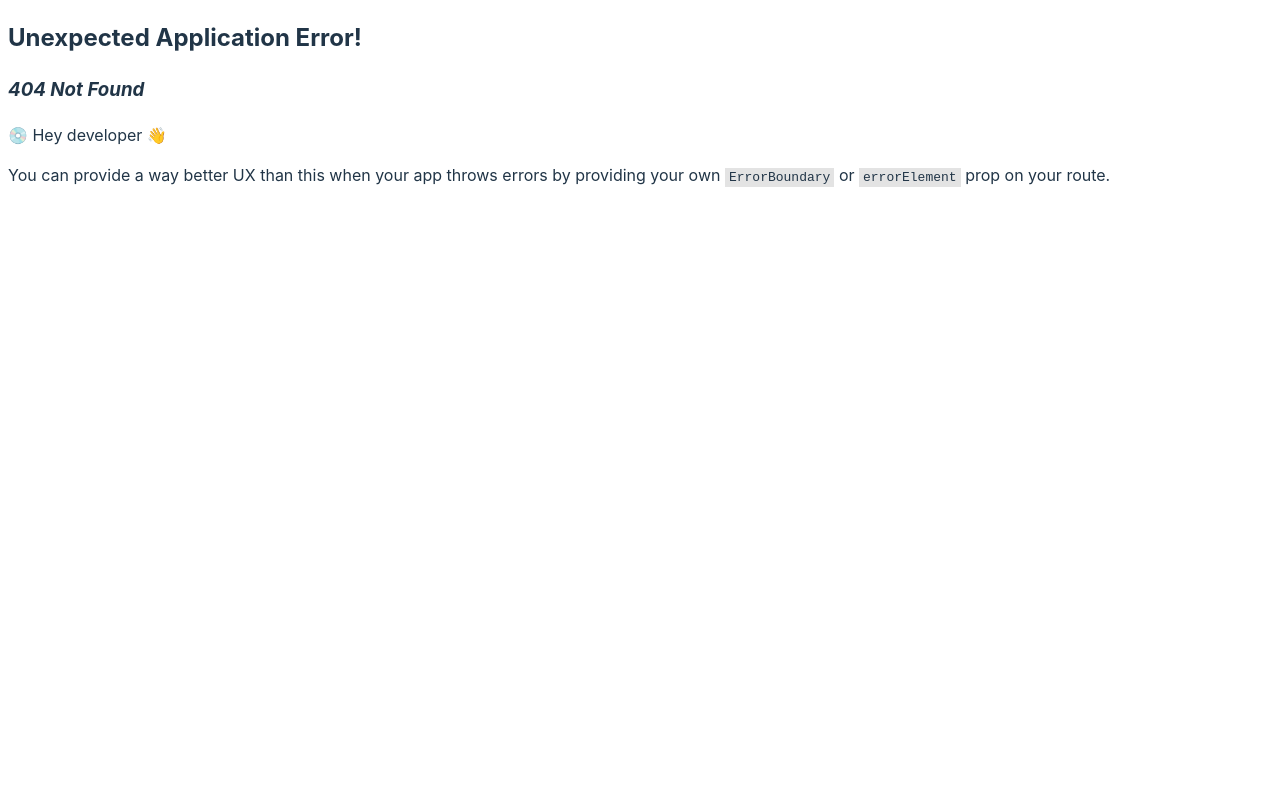
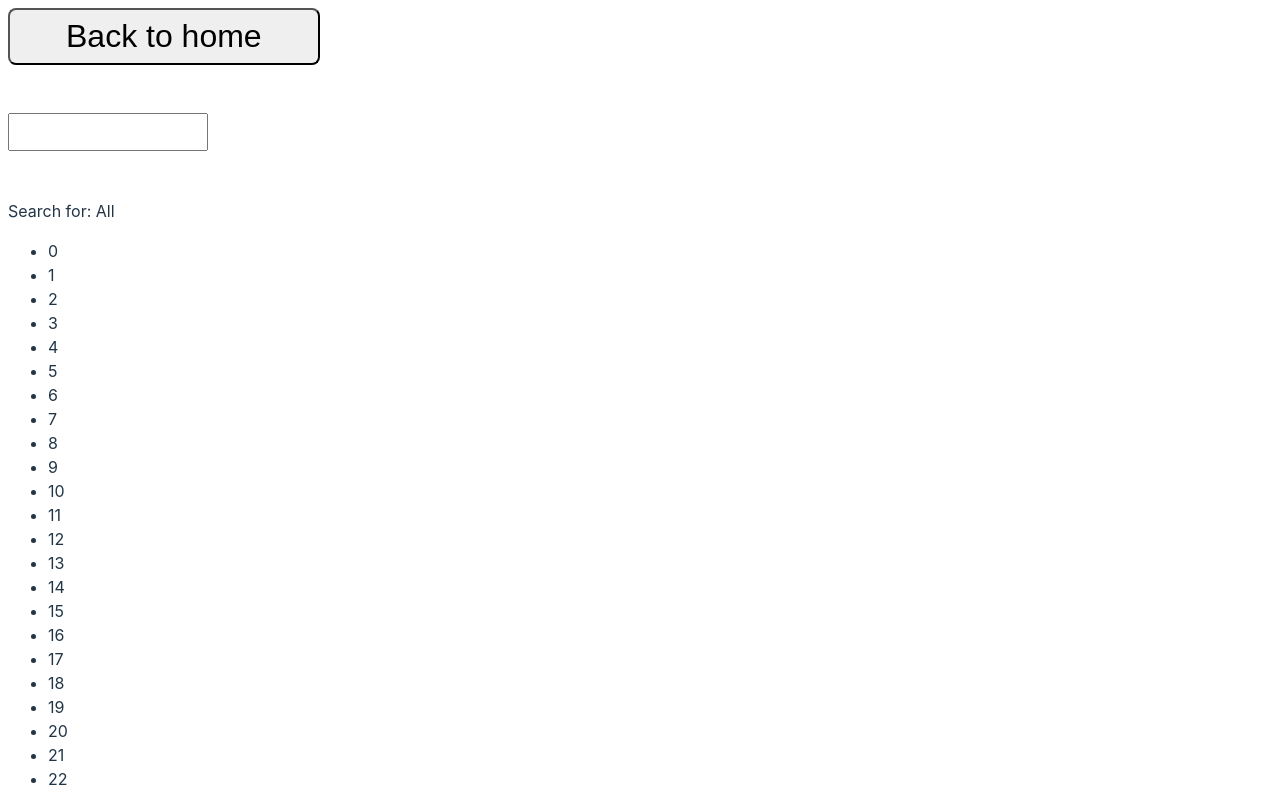
Before and after one commit to tanvir1017/react-hooks, a React (Vite) app: page /search in a window 1280 px wide. Before the commit this address had no page. Shown: the top 795 px of the page. Built offline with nearby package versions, Linux system fonts and the light colour scheme.

Commit message:
feat: 🎸 Adapted 🚀🪝 useDeferrredValue hooks
BREAKING CHANGE: 🧨 Adapted 🚀🪝 useDeferrredValue hooks

```diff
--- /dev/null
+++ b/src/components/defferedValue/DeferredValue.jsx
@@ -0,0 +1,70 @@
+import * as React from "react";
+import { Link } from "react-router-dom";
+
+const { useState, useTransition, useDeferredValue, useEffect, useRef } = React;
+
+const bigArray = [...Array(20000).keys()];
+
+const DeferredValue = () => {
+  const [items, shoItems] = useState(bigArray);
+  const [isPending, startTransition] = useTransition();
+  const [inputValue, setInputValue] = useState("");
+  const deferredValue = useDeferredValue(inputValue);
+
+  const handleChange = (e) => {
+    setInputValue(e.target.value);
+  };
+
+  useEffect(() => {
+    startTransition(() => {
+      console.log(deferredValue);
+      const filteredValue = bigArray.filter((items) =>
+        items.toString().includes(deferredValue)
+      );
+      shoItems(filteredValue);
+    });
+  }, [deferredValue]);
+
+  const content = (
+    <section style={isPending ? { opacity: 0.4 } : null}>
+      <p>Search for: {deferredValue || "All"}</p>
+      {isPending ? <p>Loading...</p> : null}
+      <ul>
+        {items.map((item) => (
+          <li key={item}>{item}</li>
+        ))}
+      </ul>
+    </section>
+  );
+
+  return (
+    <>
+      <Link to={"/"}>
+        <button
+          style={{
+            padding: "0.5rem 3.5rem",
+            fontSize: "2rem",
+            borderRadius: ".5rem",
+          }}
+        >
+          Back to home
+        </button>
+      </Link>
+
+      <input
+        style={{
+          display: "block",
+          margin: "3rem 0rem",
+          padding: "0.6rem",
+        }}
+        type="text"
+        value={inputValue}
+        onChange={(e) => handleChange(e)}
+      />
+
+      {content}
+    </>
+  );
+};
+
+export default DeferredValue;
--- a/src/components/transitions/Transitions.jsx
+++ b/src/components/transitions/Transitions.jsx
@@ -1,4 +1,5 @@
 import * as React from "react";
+import { Link } from "react-router-dom";
 
 const { useTransition, useState } = React;
 const Transitions = () => {
@@ -41,6 +42,12 @@ const Transitions = () => {
           <li key={el}>{el}</li>
         ))}
       </ul>
+
+      <div>
+        <Link to="search">
+          <h1>useDeferredValue Hooks</h1>
+        </Link>
+      </div>
     </>
   );
 };
--- a/src/main.jsx
+++ b/src/main.jsx
@@ -6,6 +6,7 @@ import "./index.css";
 import { RouterProvider, createBrowserRouter } from "react-router-dom";
 import Contact from "./components/Contact";
 import { Debug } from "./components/debug/Debug";
+import DeferredValue from "./components/defferedValue/DeferredValue";
 import { AxiosData } from "./components/useAxios/AxiosData";
 
 const router = createBrowserRouter([
@@ -25,6 +26,10 @@ const router = createBrowserRouter([
     path: "data",
     element: <AxiosData />,
   },
+  {
+    path: "search",
+    element: <DeferredValue />,
+  },
 ]);
 
 ReactDOM.createRoot(document.getElementById("root")).render(
```
Also changed, not shown: 1 other file (tests, documents, lock files or other folders).
